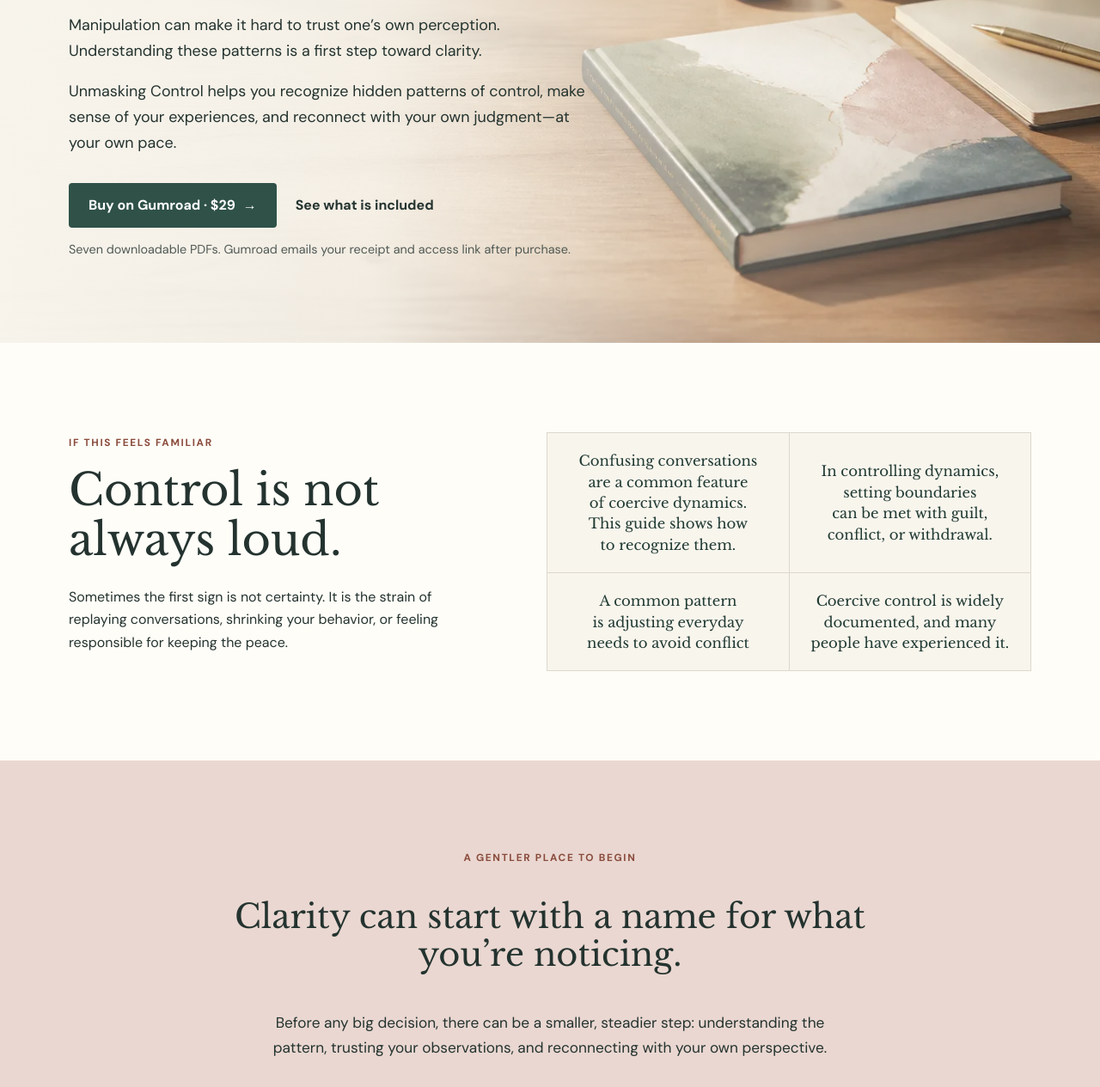
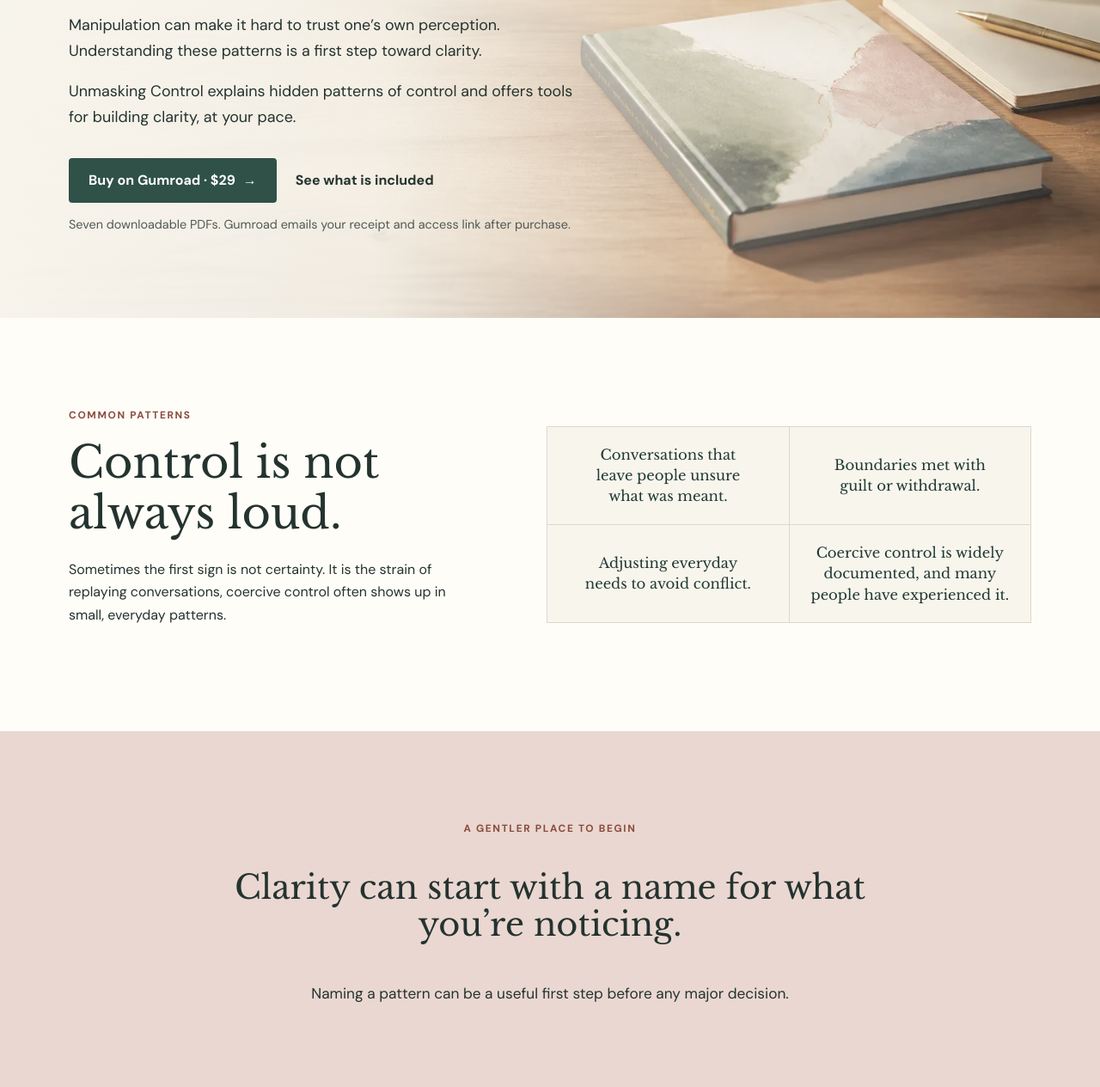
Before and after one commit to ingdev8023/ella-digital-products, a plain HTML site: page unmasking-control-landing/index.html in a window 1280 px wide. Shown: the part 495-1760 px from the top of the page at 86% size. Drawn offline with Linux system fonts and the light colour scheme.

Commit message:
fix: text and other phrases for better fit

```diff
--- a/unmasking-control-landing/index.html
+++ b/unmasking-control-landing/index.html
@@ -82,8 +82,7 @@
               Manipulation can make it hard to trust one’s own perception. Understanding these patterns is a first step toward clarity.
             </p>
             <p class="lede">
-              Unmasking Control helps you recognize hidden patterns of control, make sense of your experiences,
-              and reconnect with your own judgment—at your own pace.
+              Unmasking Control explains hidden patterns of control and offers tools for building clarity, at your pace.
             </p>
             <div class="hero-actions">
               <a class="button button-primary" href="https://mentalhealthforyou.gumroad.com/l/unmasking-control?wanted=true" rel="noreferrer">Buy on Gumroad · $29 <span aria-hidden="true">→</span></a>
@@ -96,17 +95,17 @@
         <section class="section recognition">
           <div class="shell split-layout">
             <div>
-              <p class="eyebrow">If this feels familiar</p>
+              <p class="eyebrow">Common Patterns</p>
               <h2>Control is not always loud.</h2>
               <p>
                 Sometimes the first sign is not certainty. It is the strain of replaying conversations,
-                shrinking your behavior, or feeling responsible for keeping the peace.
+                coercive control often shows up in small, everyday patterns.
               </p>
             </div>
             <ul class="pattern-list" aria-label="Recognizable patterns">
-              <li>Confusing conversations are a common feature of coercive dynamics. This guide shows how to recognize them.</li>
-              <li>In controlling dynamics, setting boundaries can be met with guilt, conflict, or withdrawal.</li>
-              <li>A common pattern is adjusting everyday needs to avoid conflict</li>
+              <li>Conversations that leave people unsure what was meant.</li>
+              <li>Boundaries met with guilt or withdrawal.</li>
+              <li>Adjusting everyday needs to avoid conflict.</li>
               <li>Coercive control is widely documented, and many people have experienced it.</li>
             </ul>
           </div>
@@ -117,8 +116,7 @@
             <p class="eyebrow">A gentler place to begin</p>
             <h2>Clarity can start with a name for what you’re noticing.</h2>
             <p>
-              Before any big decision, there can be a smaller, steadier step: understanding the pattern,
-              trusting your observations, and reconnecting with your own perspective.
+              Naming a pattern can be a useful first step before any major decision.
             </p>
           </div>
         </section>
@@ -142,8 +140,7 @@
               <h2>A guide to read. Worksheets to return to.</h2>
               <p>
                 Unmasking Control combines an 8-chapter guide with printable tools for reflection,
-                documentation, safety planning, and daily clarity. It is made for private reflection, giving
-                you room for your own context instead of pressure, labels, or one-size-fits-all answers.
+                documentation, safety planning, and daily clarity. It is made for private reflection, the guide avoids labels, leaving room for each reader's own context.
               </p>
               <div class="included-list">
                 <article>
@@ -180,7 +177,7 @@
                 <article>
                   <span class="number">Body safety</span>
                   <h3>Regulate before analyzing</h3>
-                  <p>Short grounding prompts help reduce overwhelm before you try to interpret a confusing interaction.</p>
+                  <p>Short grounding exercises support a calmer starting point for reflection.</p>
                 </article>
                 <article>
                   <span class="number">Mental clarity</span>
@@ -211,8 +208,8 @@
             <div class="trust-columns">
               <p>
                 Mental Health For You publishes this guide by a clinical psychologist. The exercises draw on
-                grounding, noticing thoughts, and identifying personal values. One journal prompt might
-                lead you to name a boundary you would like someone to respect.
+                grounding, noticing thoughts, and identifying personal values. Journal prompts help readers explore
+                and name their own boundaries.
               </p>
               <p>
                 This is a self-guided educational resource. It does not provide therapy, a clinical assessment,
```
